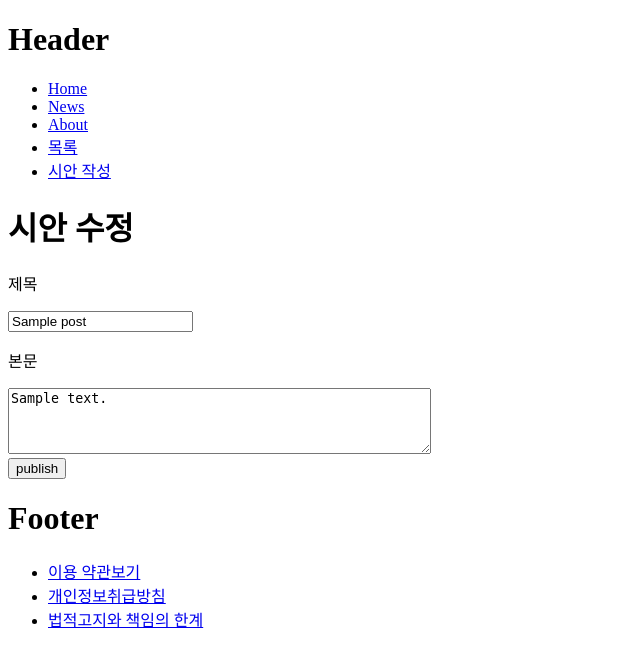
After one commit to dorongjik/wps_blog, a Django app: template wpsblog/wpsblog/templates/posts/edit.html in a window 1280 px wide. The commit adds this page. Shown: the top 667 px of the page, without its empty margins (0-640 px from the left). Run offline with Django 3.2, Linux system fonts and the light colour scheme; the template is opened without the code that fills it: most values are stand-ins (such as "Sample title", 1, 10 or a date in 2020).

```diff
--- a/wpsblog/wpsblog/templates/header.html
+++ b/wpsblog/wpsblog/templates/header.html
@@ -5,6 +5,7 @@
         <li><a href="{% url "news" %}">News</a></li>
         <li><a href="{% url "about" %}">About</a></li>
         <li><a href="{% url "posts-lists" %}">목록</a></li>
+        <li><a href="{% url "posts-new" %}">시안 작성</a></li>
         <!-- 여기 위에 있는 url "something" 이 urls 폴더의 __init__ 속에 name="something" 인 놈을 찾아서 연결한다.-->
     </ul>
 </header>
--- /dev/null
+++ b/wpsblog/wpsblog/templates/posts/edit.html
@@ -0,0 +1,18 @@
+{% extends "base.html" %}
+
+{% block title %} 글 수정 {% endblock %}
+
+{% block content %}
+<h1>시안 수정</h1>
+<form action="/posts/{{ post.id }}/update/" method="POST">
+    {% csrf_token %}
+    <p>제목</p>
+    <input type="text" name="title" value = "{{ post.title }}"">
+    <p>본문</p>
+    <textarea rows="4" cols="50" name="content">{{ post.content }}</textarea>
+    <br>
+    <input type="submit" value = "publish">
+</form>
+
+
+{% endblock %}
--- a/wpsblog/wpsblog/templates/posts/lists.html
+++ b/wpsblog/wpsblog/templates/posts/lists.html
@@ -7,7 +7,10 @@
 <h1>Post list</h1>
 <ul>
     {% for post in posts %}
-    <a href="{% url "posts-detail" post_id=post.id %}"><h3>{{ post.title }}</h3></a>
+    <a href="{{ post.get_absolute_url }}">
+    <h3>{{ post.title }}</h3>
+    </a>
+    <!-- 요놈(get_absolute_url)은 () 없이도 알아서 함수가 실행된다. -->
     {% endfor %}
 </ul>
 
--- a/wpsblog/wpsblog/urls/__init__.py
+++ b/wpsblog/wpsblog/urls/__init__.py
@@ -13,6 +13,11 @@ urlpatterns = [
 
     url(r'^posts/$', lists, name="posts-lists"),
     url(r'^posts/(?P<post_id>\d+)/$', detail, name="posts-detail"),
+    url(r'^posts/new/$', new, name="posts-new"),
+    url(r'^posts/create/$', create, name="posts-create"),
+    url(r'^posts/(?P<post_id>\d+)/edit/$', edit, name="posts-edit"),
+    url(r'^posts/(?P<post_id>\d+)/update/$', update, name="posts-update"),
+    url(r'^posts/(?P<post_id>\d+)/delete/$', delete, name="posts-delete"),
 
     url(r'^policy/', include("wpsblog.urls.policy", namespace="policy")),
 ]
--- a/wpsblog/wpsblog/views/posts/__init__.py
+++ b/wpsblog/wpsblog/views/posts/__init__.py
@@ -1,2 +1,7 @@
 from .lists import lists
 from .detail import detail
+from .new import new
+from .create import create
+from .edit import edit
+from .update import update
+from .delete import delete
--- a/wpsblog/wpsblog/views/posts/lists.py
+++ b/wpsblog/wpsblog/views/posts/lists.py
@@ -6,5 +6,5 @@ def lists(request):
         "posts/lists.html",
         {
             "posts": Post.objects.all() # 여기의 posts가 template으로 날아감
-        }
+        },
         )
```
Also changed, not shown: wpsblog/wpsblog/models.py (+12 -0 lines), wpsblog/wpsblog/templates/posts/new.html (added, +18 -0 lines), wpsblog/wpsblog/views/posts/create.py (added, +15 -0 lines), wpsblog/wpsblog/views/posts/delete.py (added, +11 -0 lines), wpsblog/wpsblog/views/posts/edit.py (added, +10 -0 lines), wpsblog/wpsblog/views/posts/new.py (added, +7 -0 lines), wpsblog/wpsblog/views/posts/update.py (added, +12 -0 lines), wpsblog/db.sqlite3.
